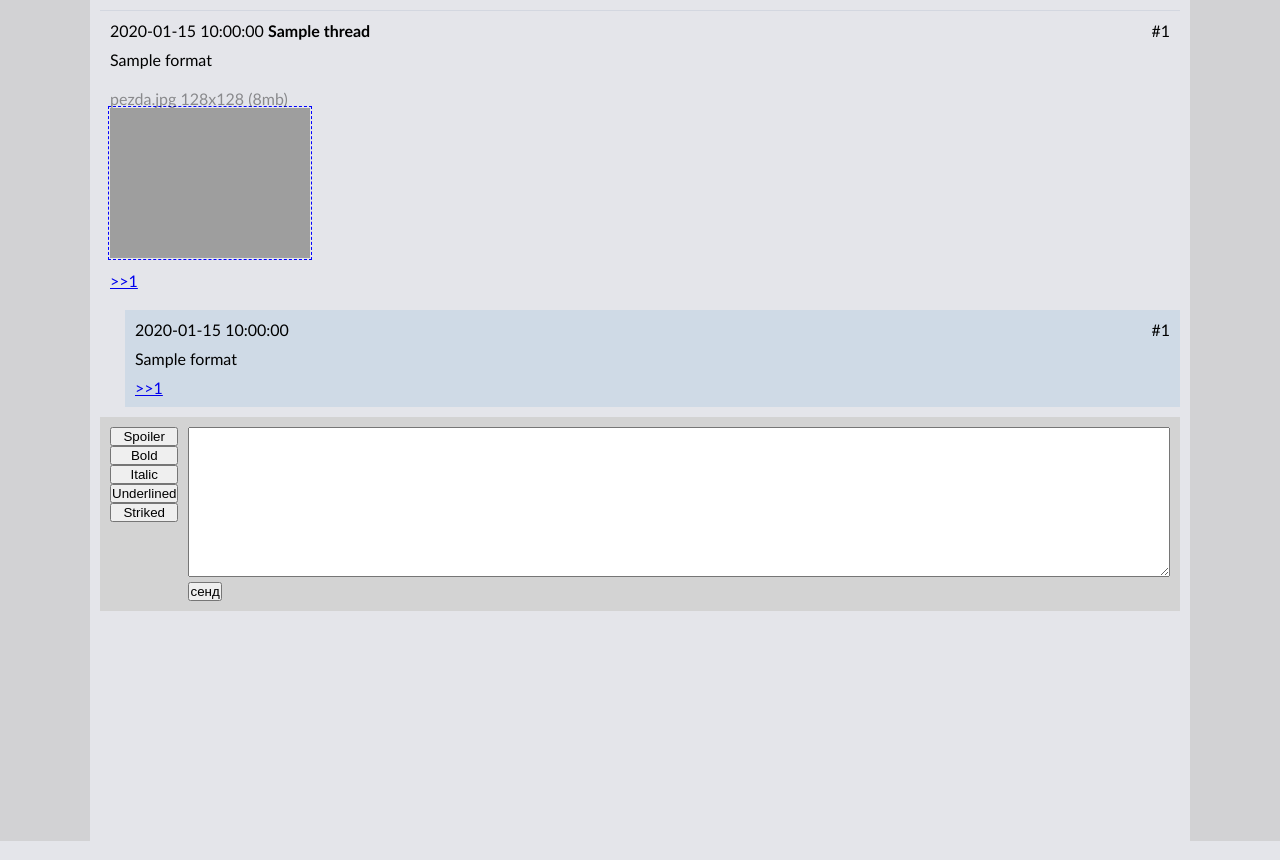
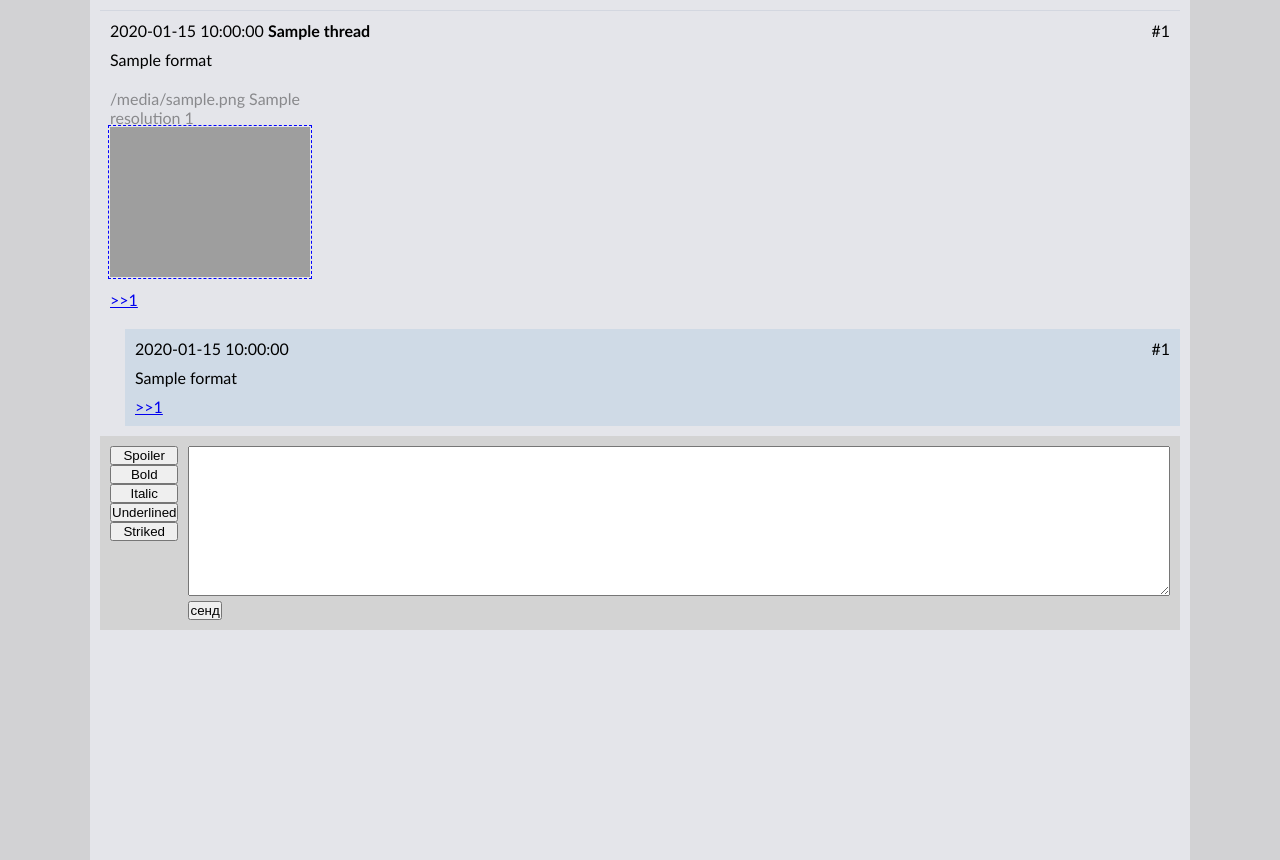
Before and after one commit to vigil33t-cmd/kiiroimaru, a Flask app: template templates/thread.html in a window 1280 px wide. Shown: the part 200-1060 px from the top of the page. Run offline with Flask 2, Linux system fonts and the light colour scheme; the template is opened without the code that fills it: most values are stand-ins (such as "Sample title", 1, 10 or a date in 2020); grey boxes are pictures that could not be loaded.

Commit message:
Major changes but im too lazy to describe it :D

```diff
--- a/main.py
+++ b/main.py
@@ -1,4 +1,7 @@
+from io import BytesIO
+import os
 import re
+from PIL import Image
 from uuid import uuid4
 from pymongo import MongoClient
 from flask import Flask, jsonify, request, render_template, abort, url_for, send_from_directory
@@ -8,6 +11,7 @@ from bson import DBRef
 from datetime import datetime
 import bbcode
 import json
+import sys
 
 parser = bbcode.Parser(install_defaults=False)
 parser.add_simple_formatter('spoiler', '<span class="spoiler">%(value)s</span>')
@@ -26,7 +30,7 @@ app.config['UPLOAD_FOLDER'] = 'uploads'
 app.register_error_handler(404, page_not_found)
 
 ALLOWED_EXTENSIONS = {'png', 'jpg', 'jpeg', 'gif'}
-CONNECTION_STRING = "mongodb://90.151.59.128:27017"
+CONNECTION_STRING = "mongodb://127.0.0.1:27017"
 
 client = MongoClient(CONNECTION_STRING)
 db = client['yobach']
@@ -67,7 +71,12 @@ def thread(board, thread_id):
        DBRef("posts", thread["_id"], "yobach") not in b["threads"]:
         abort(404)
 
-    return render_template("thread.html", thread=thread, db=db, isThread=True, board=b, parser=parser)
+    return render_template("thread.html",
+                           thread=thread,
+                           db=db,
+                           isThread=True,
+                           board=b,
+                           parser=parser)
 
 @app.route("/<board>/attachment/<int:post_id>/")
 def get_attachment(board, post_id):
@@ -80,10 +89,17 @@ def upload_file():
     data = request.values
     file = request.files['attachment']
     uuid = str(uuid4())
-    db.attachments.insert_one({"origin_filename": file.filename, "id":uuid})
+    resolution = f"{Image.open(file).size[0]} x {Image.open(file).size[1]}"
+    # print()
+    if not os.path.exists("attachments"):
+        os.mkdir("attachments")
     file.save(f'attachments/{uuid}.{file.filename.split(".")[-1]}')
+    db.attachments.insert_one({"origin_filename": file.filename,
+                               "resolution": resolution,
+                               "size": len(file.read()),
+                               "id": uuid})
     print(file.filename)
-    return jsonify({"id":uuid})
+    return jsonify({"id": uuid})
 
 @app.post("/api/thread.create")
 def thread_create():
@@ -176,7 +192,7 @@ def post_hide():
 
     return ""
 
-@app.post("/api/post.unhide") # post.show?
+@app.post("/api/post.unhide")  # post.show?
 def post_unhide():
     data = request.values
     post_id = int(data.get("post_id"))
--- a/templates/layout/attachment.html
+++ b/templates/layout/attachment.html
@@ -1,6 +1,5 @@
 <div class="attachment">
-    <div class="attachment__info">pezda.jpg 128x128 (8mb)</div>
+    <div class="attachment__info">{{ db.dereference(db.dereference(post)['attachments'])['origin_filename'] }} {{ db.dereference(db.dereference(post)['attachments'])['resolution'] }} {{ db.dereference(db.dereference(post)['attachments'])['size'] }}</div>
     <div class="attachment__content">
-        <img src="static/img/cUEkGWhuZqo.jpg" alt="">
+        <img src="/{{board["board_name"]}}/attachment/{{db.dereference(post)['id']}}/" alt="">
     </div>
-</div>
--- a/templates/layout/post.html
+++ b/templates/layout/post.html
@@ -13,10 +13,7 @@
     </div>
     {% if db.dereference(post)['attachments'] %}
     <div class="post__attachments">
-        <div class="attachment">
-            <div class="attachment__info">pezda.jpg 128x128 (8mb)</div>
-            <div class="attachment__content">
-                <img src="/{{board["board_name"]}}/attachment/{{db.dereference(post)['id']}}/" alt="">
+        {% include "layout/attachment.html" %}
             </div>
         </div>
     </div>
--- a/templates/layout/thread.html
+++ b/templates/layout/thread.html
@@ -17,10 +17,8 @@
 
             {% if thread[attachment] %}
             <div class="post__attachments">
-                        <div class="attachment">
-                            <div class="attachment__info">pezda.jpg 128x128 (8mb)</div>
-                            <div class="attachment__content">
-                                <img src="/{{board["board_name"]}}/attachment/{{thread['id']}}/" alt="">
+                {% include "layout/attachment.html" %}
+                                <!-- <img src="/{{board["board_name"]}}/attachment/{{thread['id']}}/" alt=""> -->
                             </div>
                         </div>
                     </div>
```
Also changed, not shown: tests/answerThread.py (added, +16 -0 lines), tests/createBoard.py (added, +9 -0 lines), tests/startThread.py (added, +12 -0 lines), tests/test.py (+22 -32 lines), tests/anime.jpg (renamed from static/img/33oGEU7-ujE.jpg).
